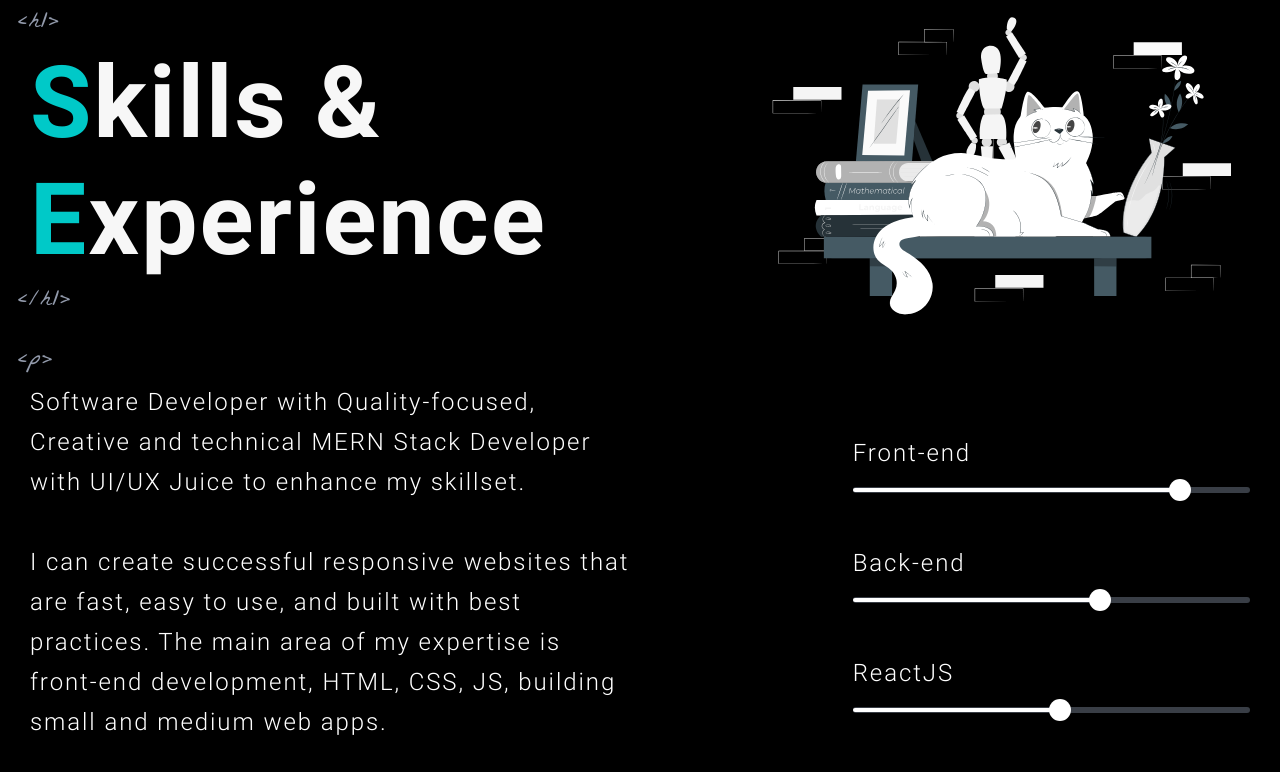
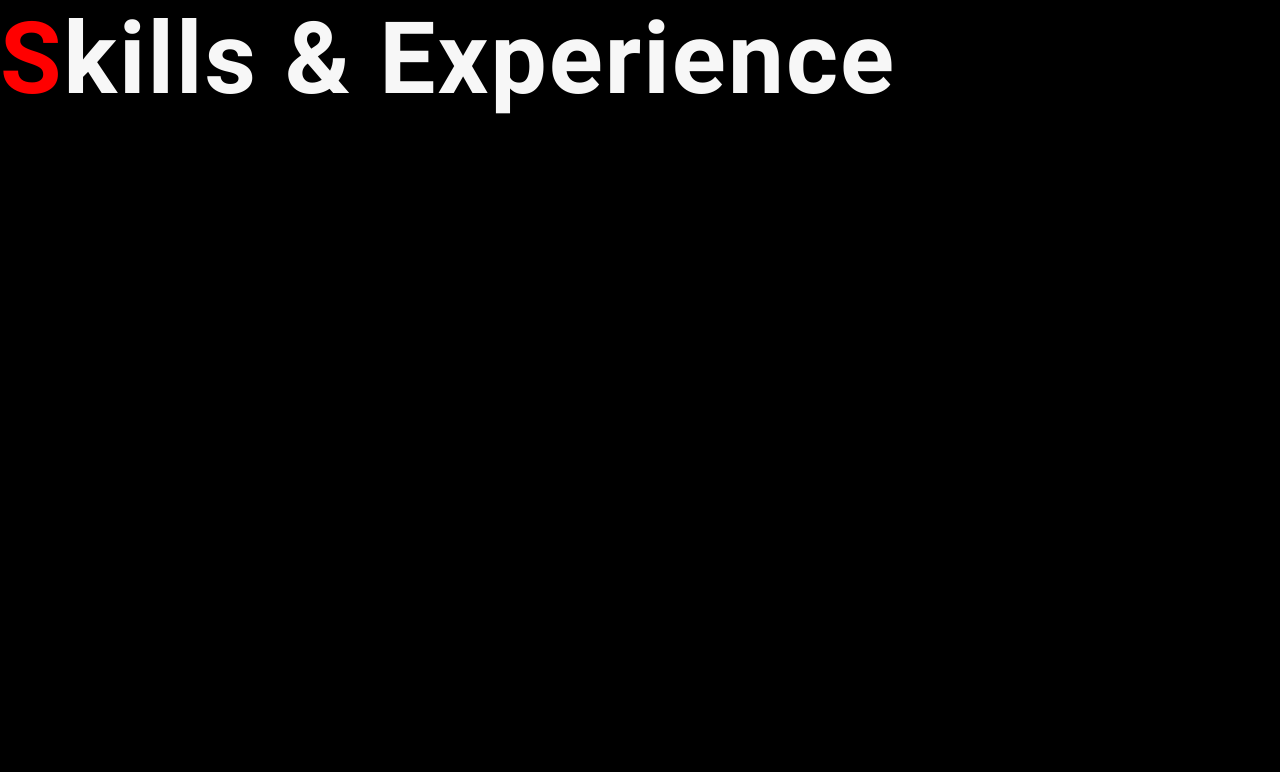
Before and after one commit to Gautam25Raj/portfolio, a React (Create React App) app: page / in a window 1280 px wide. Shown: the top 772 px of the page. Built offline with nearby package versions, Linux system fonts and the light colour scheme.

Commit message:
add rubber text animation

```diff
--- a/package.json
+++ b/package.json
@@ -7,6 +7,7 @@
     "@testing-library/jest-dom": "^5.16.5",
     "@testing-library/react": "^13.4.0",
     "@testing-library/user-event": "^13.5.0",
+    "framer-motion": "^8.5.4",
     "react": "^18.2.0",
     "react-dom": "^18.2.0",
     "react-scripts": "5.0.1",
--- a/src/App.js
+++ b/src/App.js
@@ -1,11 +1,15 @@
 import Skills from './Layouts/Skills';
+import TextSpan from './Components/TextSpan';
 
 import './App.css';
 
 function App() {
   return (
     <div className="App">
-      <Skills />
+      {/* <Skills /> */}
+      <h2 className="heading-size heading-color">
+        <TextSpan text="Skills & Experience" />
+      </h2>
     </div>
   );
 }
--- /dev/null
+++ b/src/Components/HoverBounce.css
@@ -0,0 +1,8 @@
+.hover-bounce {
+  display: inline-block;
+  transition: color 0.3s ease-out;
+}
+
+.hover-bounce:hover {
+  color: red;
+}
--- /dev/null
+++ b/src/Components/HoverBounce.js
@@ -0,0 +1,43 @@
+import { motion, useAnimationControls } from 'framer-motion';
+import { useState } from 'react';
+
+import './HoverBounce.css';
+
+const HoverBounce = (props) => {
+  const controls = useAnimationControls();
+  const [isPlay, setPlay] = useState(false);
+
+  const rubberBand = () => {
+    controls.start({
+      transform: [
+        'scale3d(1, 1, 1)',
+        'scale3d(1.4, .75, 1)',
+        'scale3d(.75, 1.25, 1)',
+        'scale3d(1.25, .85, 1)',
+        'scale3d(.9, 1.05, 1)',
+        'scale3d(1, 1, 1)',
+      ],
+      tranition: {
+        times: [0, 0.8, 1.2, 2.0, 2.7, 3.0],
+      },
+    });
+    setPlay(true);
+  };
+
+  return (
+    <motion.span
+      animate={controls}
+      onMouseOver={() => {
+        if (!isPlay) {
+          rubberBand();
+        }
+      }}
+      className={props.className}
+      onAnimationComplete={() => setPlay(false)}
+    >
+      {props.children}
+    </motion.span>
+  );
+};
+
+export default HoverBounce;
--- /dev/null
+++ b/src/Components/TextSpan.js
@@ -0,0 +1,18 @@
+import HoverBounce from './HoverBounce';
+
+import './HoverBounce.css';
+
+const TextSpan = (props) => {
+  const sentence = props.text.split('');
+
+  return sentence.map((letter, index) => (
+    <HoverBounce
+      key={'skills-' + letter + '-' + index}
+      className="hover-bounce"
+    >
+      {letter === ' ' ? '\u00A0' : letter}
+    </HoverBounce>
+  ));
+};
+
+export default TextSpan;
```
Also changed, not shown: 1 other file (tests, documents, lock files or other folders).
